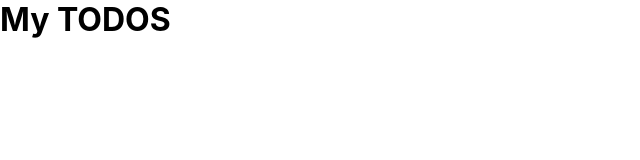
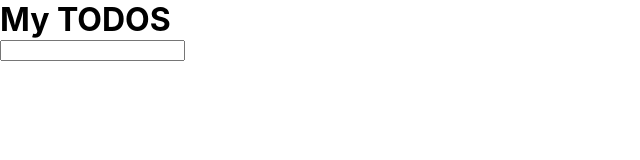
Before and after one commit to LMathers00/to-do-list, a React (Create React App) app: page / in a window 1280 px wide. Shown: the top 160 px of the page, without its empty margins (0-640 px from the left). Built offline with nearby package versions, Linux system fonts and the light colour scheme.

Commit message:
Added text input bar

```diff
--- a/src/App.jsx
+++ b/src/App.jsx
@@ -1,11 +1,12 @@
 import './App.scss';
 import Title from "./Components/Title/Title"
+import InputBar from './Components/InputBar/InputBar';
 
 const App = () => {
   return (
     <div className='Application'>
       <Title/>
-
+      <InputBar/>
     </div>
   )
 }
--- /dev/null
+++ b/src/Components/InputBar/InputBar.jsx
@@ -0,0 +1,11 @@
+import "./InputBar.scss"
+
+const InputBar = () => {
+    return (
+        <form className="InputBar__Field">
+        <input type={"text"}/>
+        </form>
+    )
+}
+
+export default InputBar
```
Also changed, not shown: src/Components/InputBar/InputBar.scss (added).
